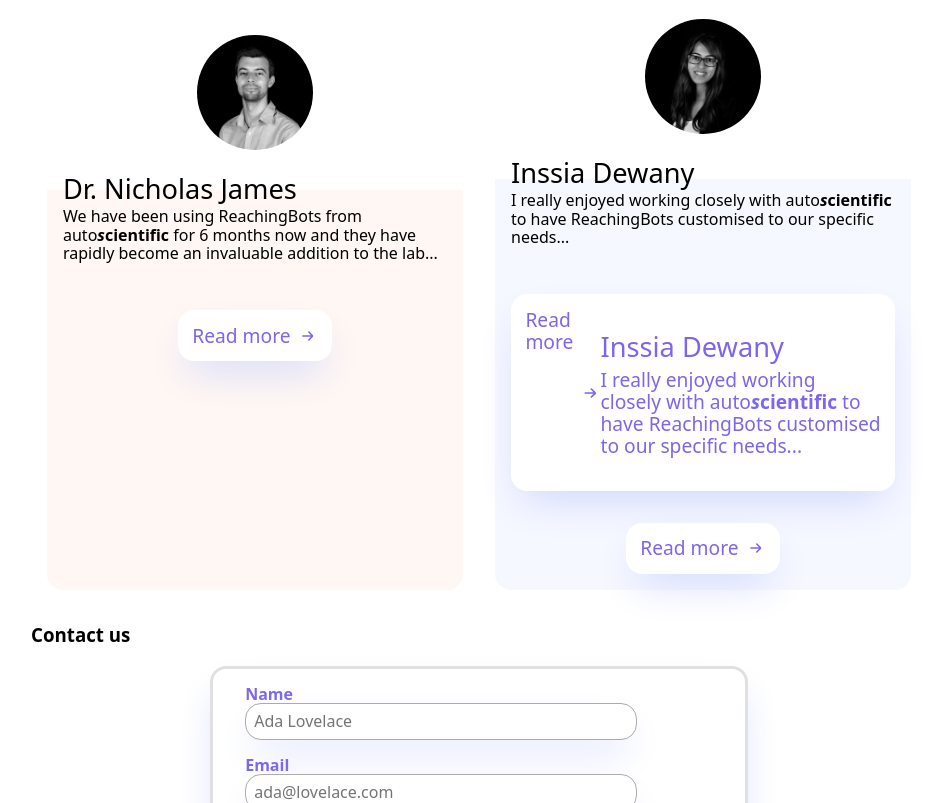
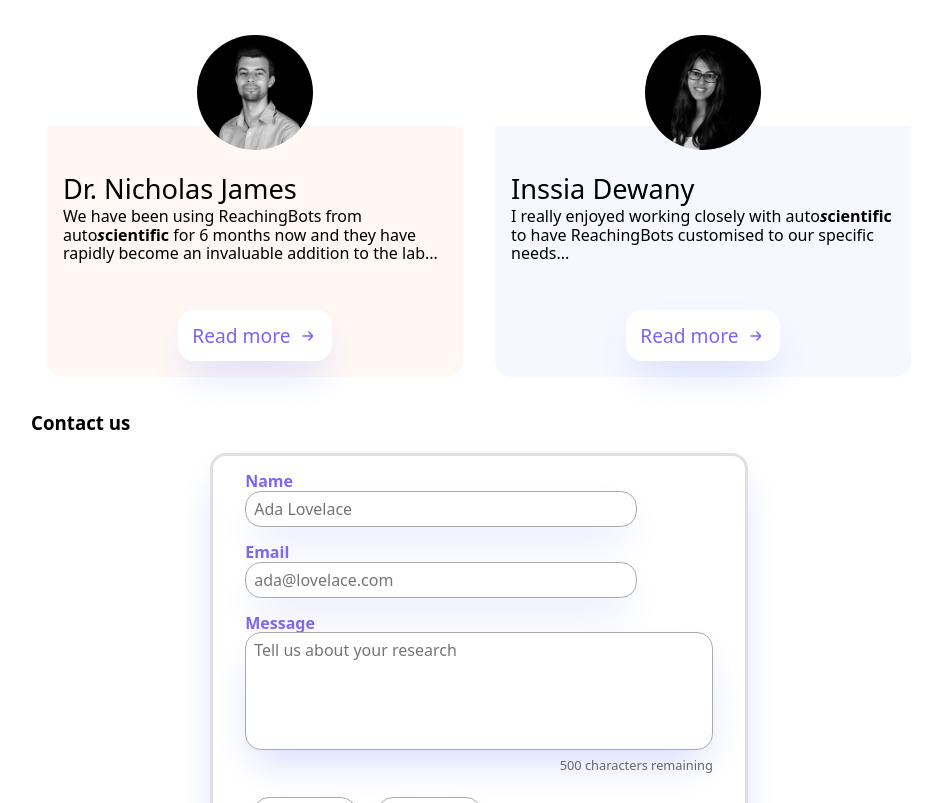
Before and after one commit to autoscientific/autoscientific-website, a website built with Parcel: page index.html in a window 1280 px wide. Shown: the part 1423-2226 px from the top of the page, without its empty margins (161-1103 px from the left). Built offline with nearby package versions, Linux system fonts and the light colour scheme.

Commit message:
fix: styling issue

```diff
--- a/index.html
+++ b/index.html
@@ -147,24 +147,8 @@
                 src="images/arrow-small-right.svg"
                 alt="Read More"
               />
-              <div class="inssia-content">
-                <h2>Inssia Dewany</h2>
-                <p>
-                  I really enjoyed working closely with auto<b
-                    ><i>s</i>cientific</b
-                  >
-                  to have ReachingBots customised to our specific needs...
-                </p>
-              </div>
-              <a class="testimonials-more" href="#">
-                Read more
-                <img
-                  class="right-arrow"
-                  src="images/arrow-small-right.svg"
-                  alt="Read More"
-                />
-              </a>
-            </article>
+            </a>
+          </article>
           </div>
           <div class="mid-section-contact-us">
             <h3>Contact us</h3>
```
